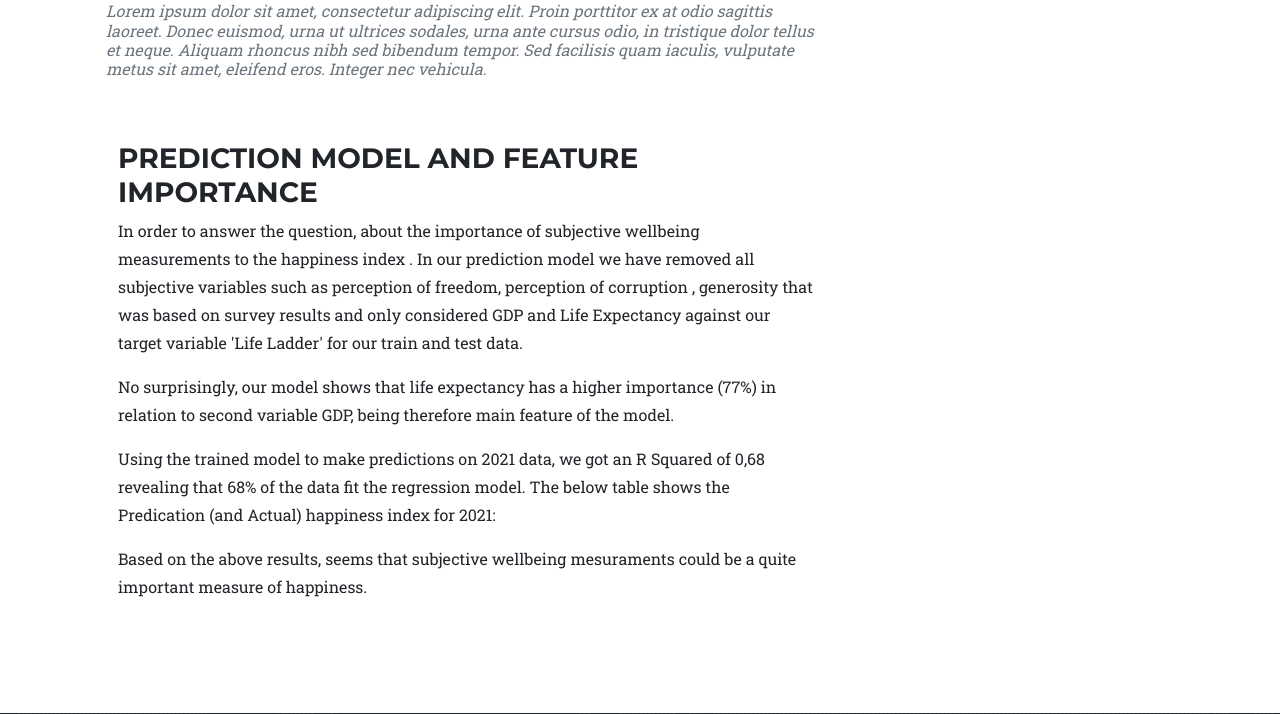
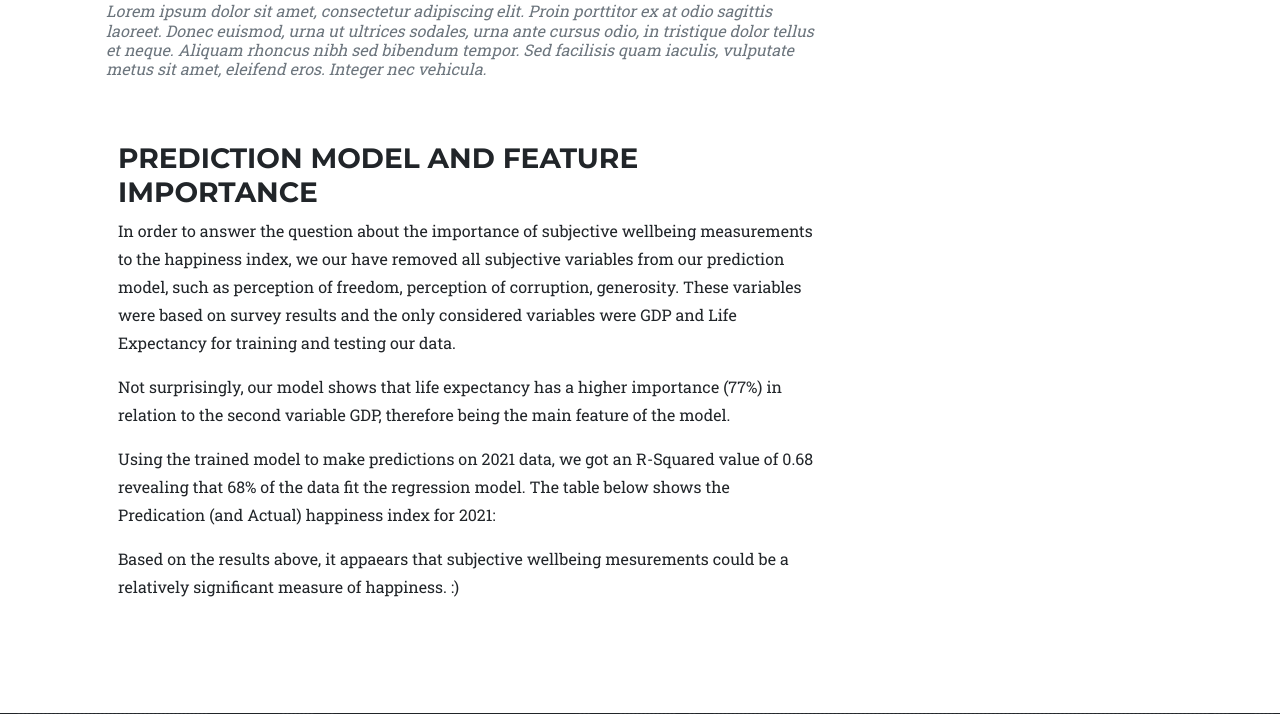
Before and after one commit to mafven/The-World-Happiness-in-Focus, a Flask app: page /plot3 in a window 1280 px wide. Shown: the part 3984-4698 px from the top of the page. Run offline with Flask 2, Linux system fonts and the light colour scheme; data that the repository does not hold is empty; some libraries are stand-ins or nearby versions.

Commit message:
update plot3.html

```diff
--- a/templates/plot3.html
+++ b/templates/plot3.html
@@ -98,23 +98,24 @@ Using this information, we will look to find out which  measurements of well-bei
     <div id="main"></div>
     <h3 class="section-heading text-uppercase">Prediction Model and Feature importance</h3>
     <p>
-        In order to answer the question, about the importance of subjective wellbeing measurements to the
-        happiness index . In our prediction model we have removed all subjective variables such as perception
-        of freedom, perception of corruption , generosity that was based on survey results and only considered
-        GDP and Life Expectancy against our target variable 'Life Ladder' for our train and test data. </p>
+        In order to answer the question about the importance of subjective wellbeing measurements to the
+        happiness index, we our have removed all subjective variables from our prediction model,
+        such as perception of freedom, perception of corruption, generosity.
+        These variables were based on survey results and the only considered variables were GDP and
+        Life Expectancy for training and testing our data. </p>
 
-    <p>No surprisingly, our model shows that life expectancy has a higher importance (77%)
-        in relation to second variable GDP, being therefore main feature of the model. </p>
+    <p>Not surprisingly, our model shows that life expectancy has a higher importance (77%)
+        in relation to the second variable GDP, therefore being the main feature of the model. </p>
 
-    <p>Using the trained model to make predictions on 2021 data, we got an R Squared of 0,68 revealing
+    <p>Using the trained model to make predictions on 2021 data, we got an R-Squared value of 0.68 revealing
         that 68% of the data fit the regression model.
-        The below table shows the Predication (and Actual) happiness index for 2021:</p>
+        The table below shows the Predication (and Actual) happiness index for 2021:</p>
     <div id="plot4"></div>
     <div id="plot5"></div>
 
     <p>
-        Based on the above results, seems that subjective wellbeing mesuraments could be
-        a quite important measure of happiness.
+        Based on the results above, it appaears that subjective wellbeing mesurements could be
+        a relatively significant measure of happiness. :)
     </p>
     </div>
     </section>
```
